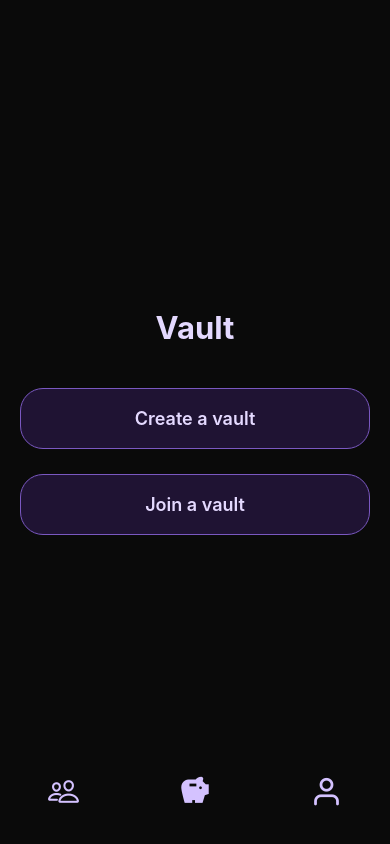
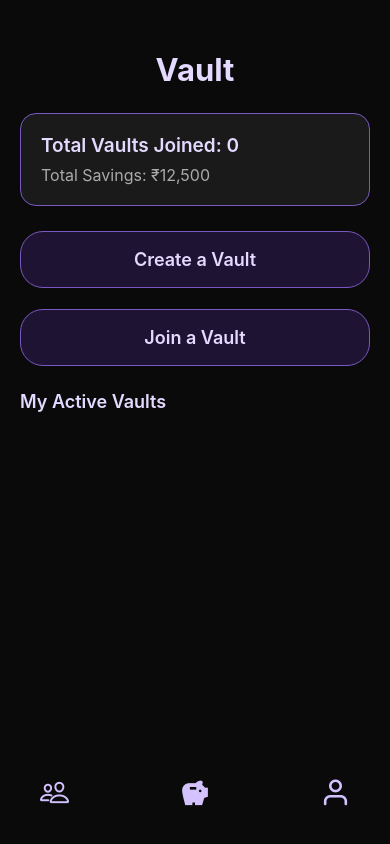
Before and after one commit to Naimish314/Vault, a React Native app: screen /Home in a window 390 px wide. Built offline with nearby package versions, Linux system fonts and the light colour scheme.

Commit message:
🔧 Updated HomeScreen with vault summary + strip, fixed ProfileScreen persistence, added CreateVaultScreen with member input & dark-themed modal also updated AppNavigator

```diff
--- a/navigation/AppNavigator.js
+++ b/navigation/AppNavigator.js
@@ -16,7 +16,7 @@ import DosDontsScreen from '../screens/DosDontsScreen';
 import PrivacySettingsScreen from '../screens/PrivacySettingsScreen';
 import TermsPoliciesScreen from '../screens/TermsPoliciesScreen';
 import AlertSettingsScreen from '../screens/AlertSettingsScreen';
-
+import CreateVaultScreen from '../screens/CreateVaultScreen';
 const Stack = createNativeStackNavigator();
 
 export default function AppNavigator() {
@@ -26,6 +26,7 @@ export default function AppNavigator() {
         <Stack.Screen name="Welcome" component={WelcomeScreen} />
         <Stack.Screen name="Onboarding" component={OnboardingScreen} />
         <Stack.Screen name="Home" component={HomeScreen} />
+        <Stack.Screen name="CreateVault" component={CreateVaultScreen} />
         <Stack.Screen name="Login" component={LoginScreen} />
         <Stack.Screen name="Signup" component={SignupScreen} />
         <Stack.Screen name="Groups" component={GroupsScreen} />
--- /dev/null
+++ b/screens/CreateVaultScreen.js
@@ -0,0 +1,237 @@
+import React, { useState } from 'react';
+import {
+  View, Text, StyleSheet, TextInput,
+  TouchableOpacity, Modal, FlatList
+} from 'react-native';
+import AsyncStorage from '@react-native-async-storage/async-storage';
+import { useNavigation } from '@react-navigation/native';
+import { widthPercentageToDP as wp, heightPercentageToDP as hp } from 'react-native-responsive-screen';
+import { Feather } from '@expo/vector-icons';
+
+export default function CreateVaultScreen() {
+  const navigation = useNavigation();
+  const [title, setTitle] = useState('');
+  const [amount, setAmount] = useState('');
+  const [memberInput, setMemberInput] = useState('');
+  const [members, setMembers] = useState([]);
+  const [successModalVisible, setSuccessModalVisible] = useState(false);
+
+  const addMember = () => {
+    if (memberInput.trim()) {
+      setMembers([...members, memberInput.trim()]);
+      setMemberInput('');
+    }
+  };
+
+  const saveVault = async () => {
+    if (!title.trim() || !amount.trim()) {
+      setSuccessModalVisible(true); // use modal instead of alert
+      return;
+    }
+
+    try {
+      const newVault = {
+        id: Date.now().toString(),
+        title,
+        amount: `₹${parseInt(amount)}`,
+        members,
+      };
+
+      const storedVaults = await AsyncStorage.getItem('vaults');
+      const parsedVaults = storedVaults ? JSON.parse(storedVaults) : [];
+
+      parsedVaults.push(newVault);
+      await AsyncStorage.setItem('vaults', JSON.stringify(parsedVaults));
+
+      setSuccessModalVisible(true);
+    } catch (err) {
+      console.log('Error saving vault:', err);
+    }
+  };
+
+  return (
+    <View style={styles.container}>
+      <Text style={styles.header}>Create a New Vault</Text>
+
+      <TextInput
+        style={styles.input}
+        placeholder="Vault Title"
+        placeholderTextColor="#AAA"
+        value={title}
+        onChangeText={setTitle}
+      />
+
+      <TextInput
+        style={styles.input}
+        placeholder="Amount"
+        placeholderTextColor="#AAA"
+        value={amount}
+        onChangeText={setAmount}
+        keyboardType="numeric"
+      />
+
+      <View style={styles.memberSection}>
+        <Text style={styles.subHeader}>Add Members</Text>
+
+        <View style={styles.memberInputRow}>
+          <TextInput
+            style={[styles.input, { flex: 1, marginBottom: 0 }]}
+            placeholder="Enter member name/email"
+            placeholderTextColor="#AAA"
+            value={memberInput}
+            onChangeText={setMemberInput}
+          />
+          <TouchableOpacity onPress={addMember} style={styles.addBtn}>
+            <Feather name="plus" size={20} color="#FFF" />
+          </TouchableOpacity>
+        </View>
+
+        <FlatList
+          data={members}
+          keyExtractor={(item, index) => index.toString()}
+          renderItem={({ item }) => (
+            <Text style={styles.memberText}>• {item}</Text>
+          )}
+          style={{ marginTop: 10 }}
+        />
+      </View>
+
+      <TouchableOpacity style={styles.saveButton} onPress={saveVault}>
+        <Text style={styles.saveText}>Save Vault</Text>
+      </TouchableOpacity>
+
+      {/* Themed Success Modal */}
+      <Modal
+        animationType="fade"
+        transparent
+        visible={successModalVisible}
+        onRequestClose={() => setSuccessModalVisible(false)}
+      >
+        <View style={styles.modalBackdrop}>
+          <View style={styles.modalContainer}>
+            <Text style={styles.modalTitle}>
+              {title && amount ? 'Vault Created 🎉' : 'Missing Details'}
+            </Text>
+            <Text style={styles.modalMessage}>
+              {title && amount
+                ? 'Your vault was successfully created!'
+                : 'Please fill in both title and amount.'}
+            </Text>
+
+            <TouchableOpacity
+              style={styles.modalButton}
+              onPress={() => {
+                setSuccessModalVisible(false);
+                if (title && amount) navigation.navigate('Home');
+              }}
+            >
+              <Text style={styles.modalButtonText}>OK</Text>
+            </TouchableOpacity>
+          </View>
+        </View>
+      </Modal>
+    </View>
+  );
+}
+
+const styles = StyleSheet.create({
+  container: {
+    flex: 1,
+    backgroundColor: '#0A0A0A',
+    padding: wp('6%'),
+    paddingTop: hp('7%'),
+  },
+  header: {
+    fontSize: wp('6.5%'),
+    fontWeight: '700',
+    color: '#E4D9FF',
+    marginBottom: hp('3%'),
+  },
+  subHeader: {
+    fontSize: wp('4.5%'),
+    fontWeight: '600',
+    color: '#E4D9FF',
+    marginBottom: hp('1.2%'),
+  },
+  input: {
+    backgroundColor: '#1A1A1A',
+    color: '#FFF',
+    paddingVertical: hp('1.7%'),
+    paddingHorizontal: wp('4%'),
+    borderRadius: wp('3.5%'),
+    fontSize: wp('4.5%'),
+    borderColor: '#7A58C1',
+    borderWidth: 1,
+    marginBottom: hp('2.5%'),
+  },
+  saveButton: {
+    backgroundColor: '#7A58C1',
+    paddingVertical: hp('2.2%'),
+    borderRadius: wp('5%'),
+    alignItems: 'center',
+    marginTop: hp('3%'),
+  },
+  saveText: {
+    color: '#FFF',
+    fontSize: wp('4.5%'),
+    fontWeight: '600',
+  },
+  memberSection: {
+    marginTop: hp('2%'),
+  },
+  memberInputRow: {
+    flexDirection: 'row',
+    alignItems: 'center',
+    gap: wp('3%'),
+  },
+  addBtn: {
+    backgroundColor: '#7A58C1',
+    padding: wp('3.2%'),
+    borderRadius: wp('3%'),
+    justifyContent: 'center',
+    alignItems: 'center',
+  },
+  memberText: {
+    color: '#AD99FF',
+    fontSize: wp('4%'),
+    marginVertical: hp('0.3%'),
+  },
+  modalBackdrop: {
+    flex: 1,
+    backgroundColor: 'rgba(0,0,0,0.6)',
+    justifyContent: 'center',
+    alignItems: 'center',
+  },
+  modalContainer: {
+    backgroundColor: '#1A1A1A',
+    borderRadius: 16,
+    padding: wp('6%'),
+    width: wp('80%'),
+    borderColor: '#7A58C1',
+    borderWidth: 1,
+    alignItems: 'center',
+  },
+  modalTitle: {
+    fontSize: wp('5.5%'),
+    fontWeight: '700',
+    color: '#E4D9FF',
+    marginBottom: hp('1%'),
+  },
+  modalMessage: {
+    color: '#AAA',
+    fontSize: wp('4%'),
+    textAlign: 'center',
+    marginBottom: hp('2.5%'),
+  },
+  modalButton: {
+    backgroundColor: '#7A58C1',
+    borderRadius: 10,
+    paddingVertical: hp('1.2%'),
+    paddingHorizontal: wp('10%'),
+  },
+  modalButtonText: {
+    color: '#FFF',
+    fontWeight: '600',
+    fontSize: wp('4%'),
+  },
+});
--- a/screens/HomeScreen.js
+++ b/screens/HomeScreen.js
@@ -1,40 +1,97 @@
-import React from 'react';
-import { View, Text, StyleSheet, TouchableOpacity } from 'react-native';
+import React, { useState, useCallback } from 'react';
+import {
+  View, Text, StyleSheet, TouchableOpacity, FlatList
+} from 'react-native';
 import { Ionicons, MaterialIcons, Feather } from '@expo/vector-icons';
-import { widthPercentageToDP as wp, heightPercentageToDP as hp } from 'react-native-responsive-screen';
+import {
+  widthPercentageToDP as wp,
+  heightPercentageToDP as hp
+} from 'react-native-responsive-screen';
+import AsyncStorage from '@react-native-async-storage/async-storage';
+import { useFocusEffect } from '@react-navigation/native';
+
+const vaultColors = ['#7A58C1', '#AD99FF', '#5A3C9A'];
 
 export default function HomeScreen({ navigation }) {
+  const [activeVaults, setActiveVaults] = useState([]);
+
+  // Fetch vaults from AsyncStorage when screen comes into focus
+  useFocusEffect(
+    useCallback(() => {
+      const loadVaults = async () => {
+        try {
+          const storedVaults = await AsyncStorage.getItem('vaults');
+          const parsedVaults = storedVaults ? JSON.parse(storedVaults) : [];
+          setActiveVaults(parsedVaults);
+        } catch (error) {
+          console.error('Error loading vaults:', error);
+        }
+      };
+
+      loadVaults();
+    }, [])
+  );
+
   return (
     <View style={styles.container}>
       <Text style={styles.header}>Vault</Text>
 
+      {/* Summary Section */}
+      <View style={styles.summaryCard}>
+        <Text style={styles.summaryText}>Total Vaults Joined: {activeVaults.length}</Text>
+        <Text style={styles.summarySubText}>Total Savings: ₹12,500</Text>
+      </View>
+
+      {/* Action Buttons */}
       <View style={styles.mainButtons}>
         <TouchableOpacity
           style={styles.actionButton}
           onPress={() => navigation.navigate('CreateVault')}
         >
-          <Text style={styles.buttonText}>Create a vault</Text>
+          <Text style={styles.buttonText}>Create a Vault</Text>
         </TouchableOpacity>
 
         <TouchableOpacity
           style={styles.actionButton}
           onPress={() => navigation.navigate('JoinVault')}
         >
-          <Text style={styles.buttonText}>Join a vault</Text>
+          <Text style={styles.buttonText}>Join a Vault</Text>
         </TouchableOpacity>
       </View>
 
+      {/* My Active Vaults */}
+      <Text style={styles.vaultStripHeader}>My Active Vaults</Text>
+      <FlatList
+        horizontal
+        data={activeVaults}
+        keyExtractor={item => item.id}
+        contentContainerStyle={styles.vaultStripContainer}
+        showsHorizontalScrollIndicator={false}
+        renderItem={({ item, index }) => (
+          <TouchableOpacity
+            style={[
+              styles.vaultCard,
+              { backgroundColor: vaultColors[index % vaultColors.length] }
+            ]}
+          >
+            <Text style={styles.vaultTitle}>{item.title}</Text>
+            <Text style={styles.vaultAmount}>{item.amount}</Text>
+          </TouchableOpacity>
+        )}
+      />
+
+      {/* Bottom Navigation Bar */}
       <View style={styles.bottomBar}>
         <TouchableOpacity onPress={() => navigation.navigate('Groups')}>
-          <Ionicons name="people-outline" size={wp('8.5%')} color="#D4C2FF" />
+          <Ionicons name="people-outline" size={wp('8%')} color="#D4C2FF" />
         </TouchableOpacity>
 
         <TouchableOpacity onPress={() => navigation.navigate('Savings')}>
-          <MaterialIcons name="savings" size={wp('8.5%')} color="#D4C2FF" />
+          <MaterialIcons name="savings" size={wp('8%')} color="#D4C2FF" />
         </TouchableOpacity>
 
         <TouchableOpacity onPress={() => navigation.navigate('Profile')}>
-          <Feather name="user" size={wp('8.5%')} color="#D4C2FF" />
+          <Feather name="user" size={wp('8%')} color="#D4C2FF" />
         </TouchableOpacity>
       </View>
     </View>
@@ -45,29 +102,44 @@ const styles = StyleSheet.create({
   container: {
     flex: 1,
     backgroundColor: '#0A0A0A',
-    justifyContent: 'center',
     padding: wp('5%'),
+    paddingTop: hp('6%'),
   },
   header: {
     fontSize: wp('8%'),
     fontWeight: '700',
     color: '#E4D9FF',
     textAlign: 'center',
-    marginBottom: hp('5%'),
+    marginBottom: hp('3%'),
+  },
+  summaryCard: {
+    backgroundColor: '#1A1A1A',
+    borderRadius: wp('4%'),
+    borderWidth: 1,
+    borderColor: '#7A58C1',
+    padding: wp('5%'),
+    marginBottom: hp('3%'),
+  },
+  summaryText: {
+    color: '#E4D9FF',
+    fontSize: wp('4.8%'),
+    fontWeight: '600',
+    marginBottom: hp('1%'),
+  },
+  summarySubText: {
+    color: '#AAA',
+    fontSize: wp('4%'),
   },
   mainButtons: {
-    alignItems: 'center',
-    justifyContent: 'center',
-    gap: hp('3%'),
+    gap: hp('2.5%'),
+    marginBottom: hp('3%'),
   },
   actionButton: {
     backgroundColor: '#1F1333',
-    paddingVertical: hp('2.3%'),
-    paddingHorizontal: wp('18%'),
+    paddingVertical: hp('2%'),
     borderRadius: wp('6%'),
     borderColor: '#7A58C1',
     borderWidth: 1,
-    width: '100%',
     alignItems: 'center',
   },
   buttonText: {
@@ -75,13 +147,41 @@ const styles = StyleSheet.create({
     fontSize: wp('4.5%'),
     fontWeight: '600',
   },
+  vaultStripHeader: {
+    fontSize: wp('4.5%'),
+    color: '#E4D9FF',
+    fontWeight: '600',
+    marginBottom: hp('1.2%'),
+  },
+  vaultStripContainer: {
+    paddingBottom: hp('1.5%'),
+  },
+  vaultCard: {
+  borderRadius: wp('4%'),
+  padding: wp('3.5%'),
+  marginRight: wp('3.5%'),
+  width: wp('40%'),
+  height: hp('12%'), // 🔽 Reduced height
+  justifyContent: 'center',
+  },
+  vaultTitle: {
+  color: '#FFF',
+  fontSize: wp('4.2%'),
+  fontWeight: '700',
+  marginBottom: hp('0.5%'),
+  },
+  vaultAmount: {
+  color: '#E4D9FF',
+  fontSize: wp('3.5%'),
+  },
+
   bottomBar: {
     position: 'absolute',
     bottom: hp('4%'),
-    left: wp('8%'),
-    right: wp('8%'),
+    left: wp('10%'),
+    right: wp('10%'),
     flexDirection: 'row',
     justifyContent: 'space-between',
-    paddingHorizontal: wp('4%'),
+    alignItems: 'center',
   },
 });
```
